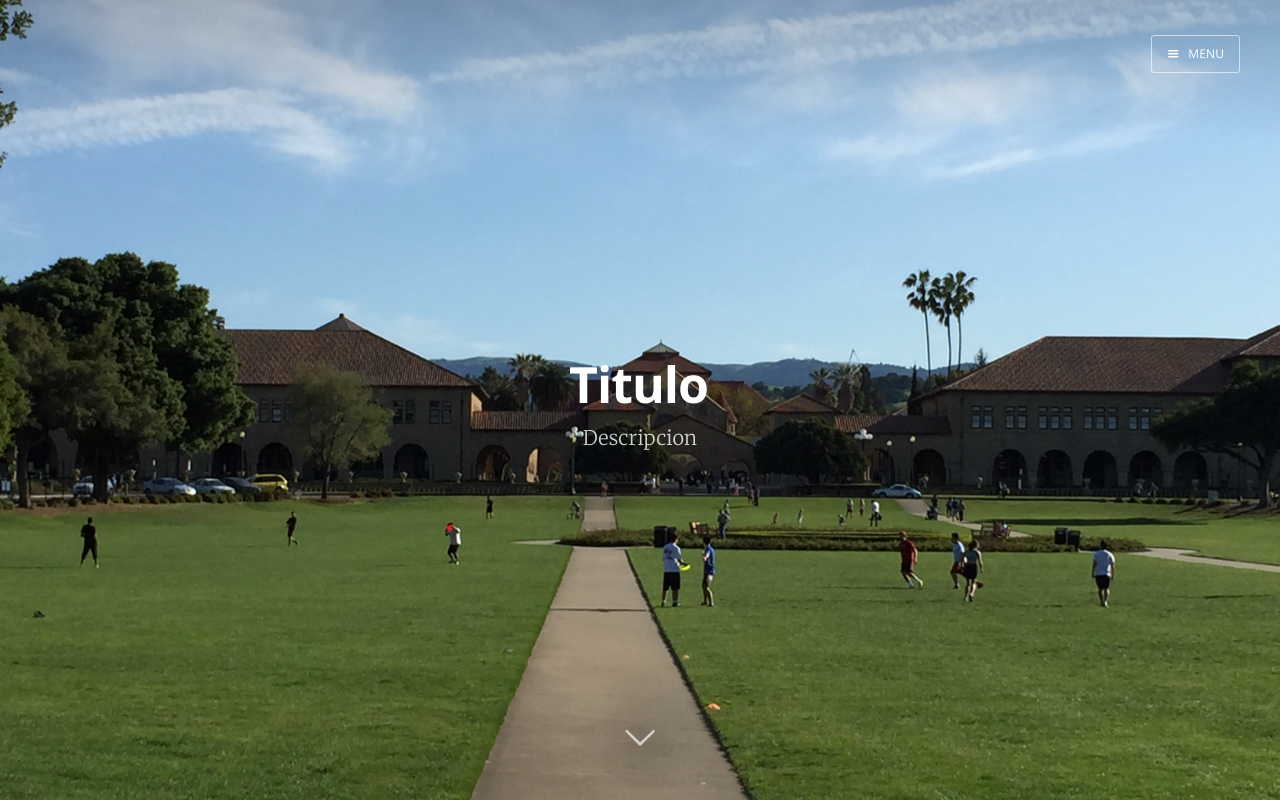
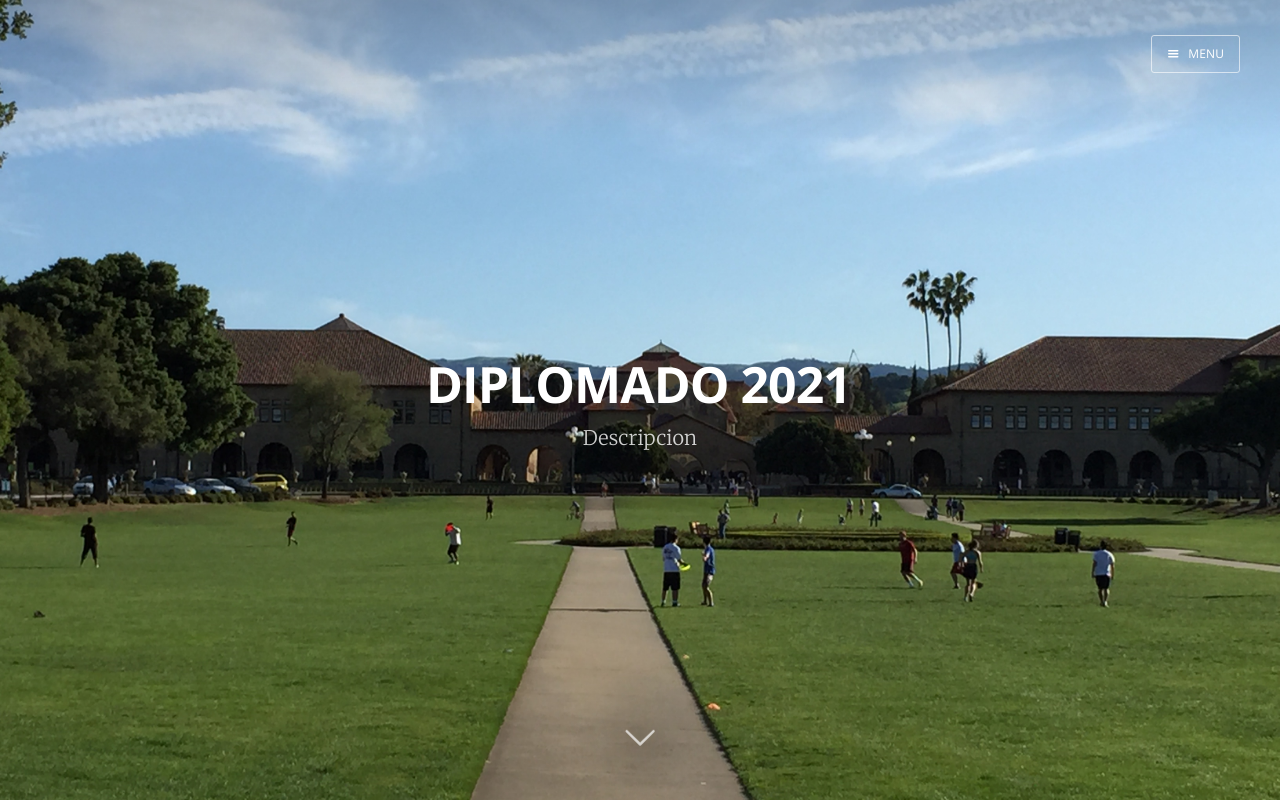
Before and after one commit to eselin28/diplomado21, a plain HTML site: page index.html in a window 1280 px wide. Shown: the top 802 px of the page. Drawn offline with nearby package versions, Linux system fonts and the light colour scheme.

Commit message:
cambio de titulo

```diff
--- a/index.html
+++ b/index.html
@@ -68,7 +68,7 @@
             </nav>
             <div class="vertical">
                 <div class="main-header-content inner">
-                    <h1 class="page-title">Titulo</h1>
+                    <h1 class="page-title">DIPLOMADO 2021</h1>
                     <h2 class="page-description">Descripcion</h2>
                 </div>
             </div>
```
